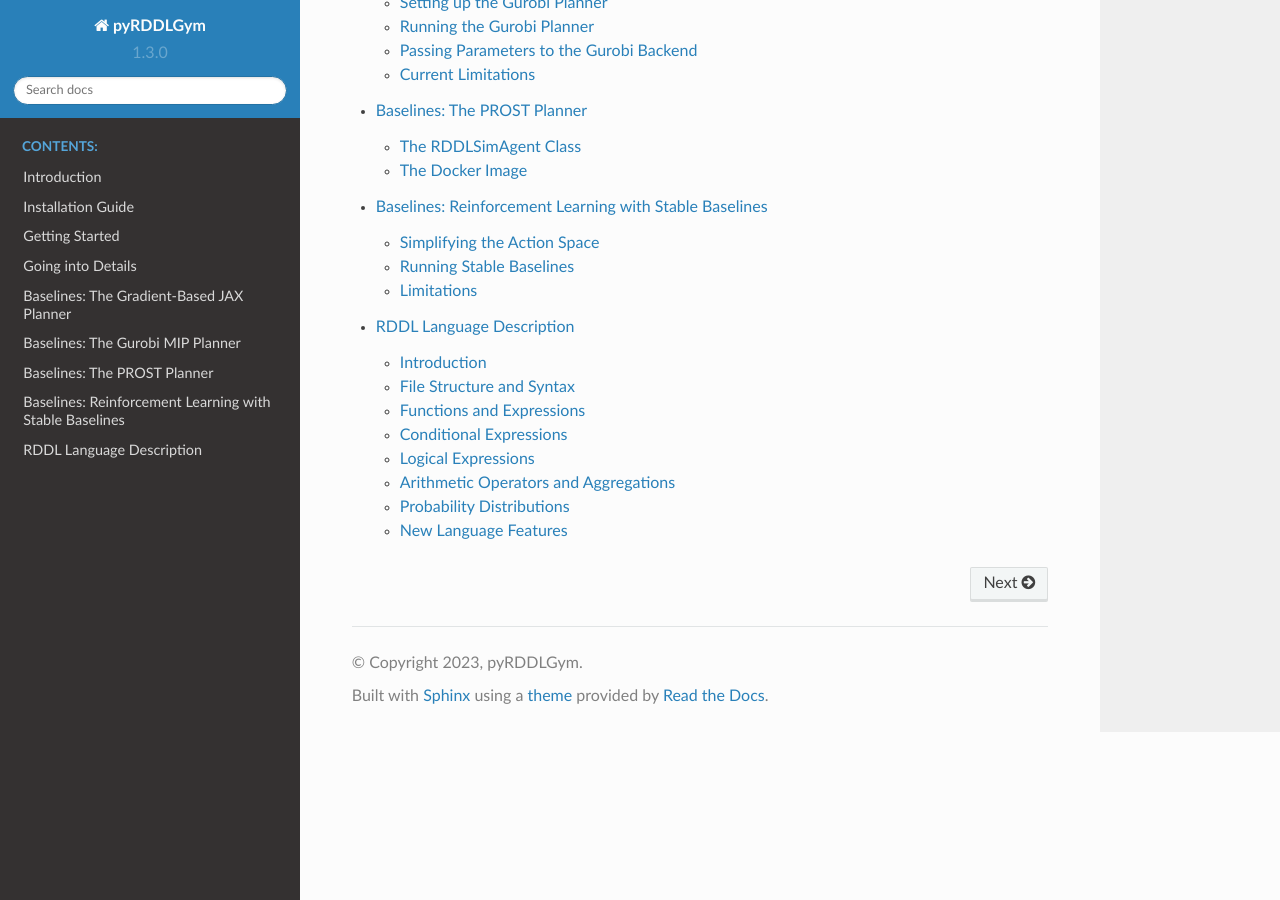
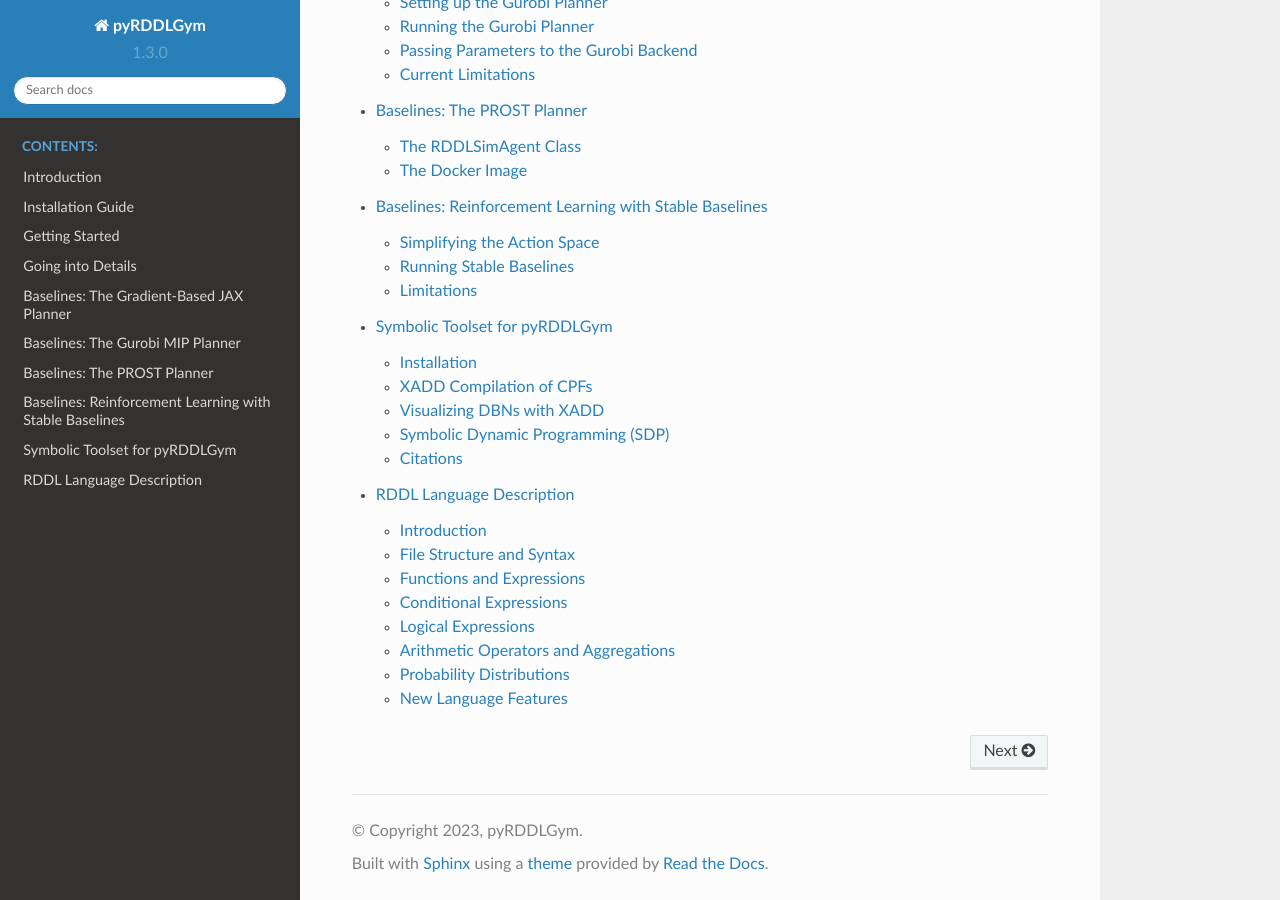
Before and after one commit to pyrddlgym-project/pyRDDLGym, a Sphinx documentation site: the page built from docs/index.rst, in a window 1280 px wide and 900 px high, scrolled down 1429 px. Built offline with Sphinx 7.4.7 and the Read the Docs theme 2.0.0, drawn with Linux system fonts in a browser that asks for light colours; part of the change alters nothing that is shown.

Commit message:
xadd doc

```diff
--- a/docs/index.rst
+++ b/docs/index.rst
@@ -17,4 +17,5 @@ Welcome to pyRDDLGym's documentation!
     gurobi
     prost
     sb
+    xadd
     rddl
--- /dev/null
+++ b/docs/xadd.rst
@@ -0,0 +1,435 @@
+Symbolic Toolset for pyRDDLGym
+##############################
+
+In this part, we provide explanations on the symbolic toolkits that you can use with `pyRDDLGym <https://github.com/pyrddlgym-project/pyRDDLGym>`_.
+Specifically, we provide the following:
+
+- :ref:`Symbolic compilation of CPFs <xadd-compilation-of-cpfs>` (conditional probability functions) in XADD (eXtended Algebraic Decision Diagram)
+
+- :ref:`Dynamic Bayes Net (DBN) visualization <dbn-visualization>`, allowing dependence analysis
+
+- Symbolic Dynamic Programming (SDP):
+
+  - :ref:`value-iteration`
+  - :ref:`policy-evaluation`
+
+These functionalities are available through the `pyRDDLGym-symbolic <https://github.com/pyrddlgym-project/pyRDDLGym-symbolic>`_ package.
+
+Installation
+************
+
+.. code-block:: bash
+
+    # Create and activate a new conda environment
+    conda create -n symbolic python     # Note: Python 3.12 won't work with Gurobi 10.
+    conda activate symbolic
+
+    # Install the xaddpy >= 0.2.5
+    pip install xaddpy
+
+    # Manually install pyRDDLGym >= 2.0.1
+    cd ~/path/to/pyRDDLGym
+    git checkout pyRDDLGym-v2-branch
+    pip install -e .
+
+    # (Optional) manually install rddlrepository-v2
+    # First, make sure you git cloned rddlrepository
+    # https://github.com/pyrddlgym-project/rddlrepository
+    cd ~/path/to/rddlrepository
+    git checkout v2-branch
+    pip install -e .
+
+    # Install Gurobipy (make sure you have a license)
+    python -m pip install gurobipy
+
+    # Finally, install pyRDDLGym_symbolic
+    cd ~/path/to/pyRDDLGym_symbolic
+    pip install -e .
+
+Installing pygraphviz
+=====================
+
+Step 1: Installing graphviz
+---------------------------
+
+1. For Ubuntu/Debian users, run the following command.
+
+.. code-block:: bash
+
+    sudo apt-get install graphviz graphviz-dev
+
+2. For Fedora and Red Hat systems, you can do as follows.
+
+.. code-block:: bash
+
+    sudo dnf install graphviz graphviz-devel
+
+3. For Mac users, you can use `brew` to install `graphviz`.
+
+.. code-block:: bash
+
+    brew install graphviz
+
+Unfortunately, we do not provide support for Windows systems, though you can refer to the `pygraphviz documentation <https://pygraphviz.github.io/documentation/stable/install.html>`_ for information.
+
+Step 2: Installing pygraphviz
+-----------------------------
+
+1. Linux systems
+
+.. code-block:: bash
+
+    pip install pygraphviz
+
+2. MacOS
+
+.. code-block:: bash
+
+    python -m pip install \
+        --global-option=build_ext \
+        --global-option="-I$(brew --prefix graphviz)/include/" \
+        --global-option="-L$(brew --prefix graphviz)/lib/" \
+        pygraphviz
+
+Note that due to the default installation location by `brew`, you need to provide some additional options for `pip` installation.
+
+.. _xadd-compilation-of-cpfs:
+
+XADD Compilation of CPFs
+************************
+
+XADD (eXtended Algebraic Decision Diagram) [Sanner at al., 2011] enables compact representation and operations with symbolic variables and functions. In fact, this data structure can be used to represent CPFs defined in a RDDL domain once it is grounded for a specific RDDL instance.
+
+We use the `xaddpy <https://github.com/jihwan-jeong/xaddpy>`_ package that provides a Python implementation of XADD (originally implemented in Java). To install the package, simply run the following:
+
+.. code-block:: bash
+
+    pip install xaddpy
+
+XADD compilation of the Wildfire domain
+=======================================
+
+In this article, we are going to walk you through how you can use `xaddpy` to compile a CPF of a grounded fluent into an XADD node.
+
+For example, let's look at the `Wildfire <https://ataitler.github.io/IPPC2023/wildfire.html>`_ instance of 3 x 3 locations.
+
+.. image:: ../Images/wildfire.gif
+    :width: 190px
+    :height: 190px
+    :align: center
+
+Once the CPFs are grounded for this instance, we can see that the values of the non-fluents will simplify the CPFs. For instance, the neighboring cells of the `(x1, y1)` location are `(x1, y2)`, `(x2, y1)`, and `(x2, y2)`; hence, `burning'(x1, y1)` should only depend on the states of these neighbors --- plus `(x1, y1)` itself --- but none others.
+
+Once you compile the CPFs of this instance into an XADD, you can actually see this structure easily. In other words, XADD compilation reveals the DBN dependency structures of different variables, which we also explain below.
+
+To run the XADD compilation, we first need to import the domain and instance files. Then, we instantiate the `RDDLModelXADD` class with the grounded CPFs given by the `RDDLGrounder` object. The `RDDLModelXADD` has the method called `compile` which will compile the pyRDDLGym `Expression` objects to `XADD` nodes.
+
+You can find an example run script from `pyRDDLGym_symbolic/examples/run_xadd_compilation.py <pyRDDLGym_symbolic/examples/run_xadd_compilation.py>`_.
+
+A nice way to interpret the resulting XADD may be to visualize it as a graph.
+You can do this by calling the `save_graph` method of the `XADD` object.
+
+.. code-block:: python
+
+    # This is the object that has compiled XADD nodes
+    xadd_model = RDDLModelXADD(...)
+
+    # RDDLModelXADD.context is the XADD context object that
+    # handles all operations and stores all the nodes
+    xadd_model.context.save_graph(
+        xadd_model.cpfs["burning___x1__y1'"],
+        file_name="Wildfire/burning___x1__y1"
+    )
+
+Here's the `result <https://github.com/pyrddlgym-project/pyRDDLGym-symbolic/blob/main/assets/burning___x1__y1.pdf>`_:
+
+.. image:: ../Images/burning___x1__y1.png
+    :width: 500px
+    :height: 300px
+    :align: center
+
+If the figure is too small to comprehend, you can click the link above to check out the XADD graph. Notice that the leaf nodes contain either a Boolean value or a real value. This is the case when you pass `reparam=False` to the `RDDLModelXADD` class constructor. Otherwise, you'll see the Bernoulli variables in the CPFs reparameterized using uniform random variables. When we don't reparameterize, the leaf nodes show the Bernoulli probability values.
+
+How will the graph look like for `out-of-fuel'(x1, y1)` variable? Here's the result of `context.save_graph(model_xadd.cpfs["out-of-fuel_x1_y1'"], file_name="out_of_fuel_x1_y1")`:
+
+.. image:: ../Images/out_of_fuel___x1__y1.png
+    :width: 300px
+    :height: 150px
+    :align: center
+
+Very neat!
+
+XADD compilation of a domain with mixed continuous / discrete variables
+=======================================================================
+
+Although the Wildfire example nicely shows how XADD can be used to represent the CPFs of the domain, it only contains Boolean variables. In this part, we will show another example domain that has continuous fluents.
+
+The domain we want to look at is the `UAV mixed <https://ataitler.github.io/IPPC2023/uav.html>`_ domain, whose definition is provided `here <pyRDDLGym_symbolic/examples/files/UAV/Mixed/domain.rddl>`_.
+
+If we follow the same procedure described above for the Wildfire domain with the domain name being replaced by `'UAV/Mixed'`, then we can compile the domain/instance in XADD. The overall DBN (dynamic Bayes net) structure of this instance is shown below.
+
+Specifically, let's print out the CPF of `vel'(?a1)`, which is
+
+.. code-block:: none
+
+    ( [-1 + set_acc___a1 <= 0]
+            ( [1 + set_acc___a1 <= 0]
+                    ( [-0.1 + vel___a1 <= 0]
+                            ( [0] )
+                            ( [-0.1 + vel___a1] )
+                    )
+                    ( [set_acc___a1 + 10*vel___a1 <= 0]
+                            ( [0] )
+                            ( [0.1*set_acc___a1 + vel___a1] )
+                    )
+            )
+            ( [0.1 + vel___a1 <= 0]
+                    ( [0] )
+                    ( [0.1 + vel___a1] )
+            )
+    )
+
+When visualized with `pygraphviz`, we get the following:
+
+.. image:: ../Images/vel___a1.png
+    :width: 300px
+    :height: 208px
+    :align: center
+
+In this case, you can see that the decision nodes have linear inequality expressions instead of a Boolean decision. As for the function values at the leaf nodes, they are also linear expressions. `xaddpy` package can also handle arbitrary nonlinear decisions and function values using SymEngine/SymPy under the hood.
+
+Now, you can go ahead and use this functionality to analyze a given RDDL instance!
+
+.. _dbn-visualization:
+
+Visualizing DBNs with XADD
+**************************
+
+Next, we can now go ahead and draw DBN diagrams of various RDDL domain/instances. As a running example, we show how you can visualize a `Wildfire <https://ataitler.github.io/IPPC2023/wildfire.html>`_ instance as defined in `pyRDDLGym_symbolic/examples/files/Wildfire <pyRDDLGym_symbolic/examples/files/Wildfire/domain.rddl>`_.
+
+If you want to run an example code and follow the steps for better understanding, please take a look at the `run_dbn_visualization.py <pyRDDLGym_symbolic/examples/run_dbn_visualization.py>`_ file.
+
+Instantiate RDDL2Graph object
+=============================
+
+Firstly, you can instantiate a `RDDL2Graph` object by specifying the domain, instance, and some other parameters.
+
+.. code-block:: python
+
+    from pyRDDLGym_symbolic.core.visualizer import RDDL2Graph
+
+    domain = 'Wildfire'
+    domain_file = f'pyRDDLGym_symbolic/examples/files/{domain}/domain.rddl'
+    instance_file = f'pyRDDLGym_symbolic/examples/files/{domain}/instance0.rddl'
+
+    r2g = RDDL2Graph(
+        domain=domain,
+        domain_file=domain_file,
+        instance_file=instance_file,
+        directed=True,
+        strict_grouping=True,
+    )
+
+Then, you can visualize the corresponding DBN by calling
+
+.. code-block:: python
+
+    r2g.save_dbn(file_name='Wildfire')
+
+which will save a file named `Wildfire_inst_0.pdf` to `./tmp/Wildfire`. Additionally, you can check the `Wildfire_inst_0.txt` file which records grounded fluent names and their parents in the DBN.
+
+The output of the function call looks like `this <https://github.com/pyrddlgym-project/pyRDDLGym-symbolic/blob/main/assets/Wildfire_inst_0.pdf>`_.
+
+You can also specify a single fluent and/or a ground fluent that you are interested in for visualization. For example,
+
+.. code-block:: python
+
+    r2g.save_dbn(file_name='Wildfire', fluent='burning', gfluent='x1__y1', file_type='png')
+
+will output the following graph:
+
+.. image:: ../Images/Wildfire_burning_x1__y1_inst_0.png
+    :alt: Wildfire Burning (x1, y1)
+
+Nice! You can see from this diagram that the next state transition of the burning state at (x1, y1) only depends on 6 grounded variables (i.e., whether neighboring cells are burning; whether this location is out of fuel; whether the put-out action has been taken).
+
+To give you a taste of another example, here's the DBN visualization of the `Power Generation instance <https://ataitler.github.io/IPPC2023/powergen.html>`_, in which intermediate variables are placed in the middle column:
+
+.. image:: ../Images/PowerGen_inst_0.png
+    :alt: Power Generation
+
+Symbolic Dynamic Programming (SDP)
+**********************************
+
+.. _value-iteration:
+
+Value Iteration (VI)
+====================
+
+With the `run_vi.py <pyRDDLGym_symbolic/examples/run_vi.py>`_ file, you can run a value iteration solver.
+
+Here, we provide a detailed dissection of the run script.
+
+First, we compile a given RDDL domain/instance to XADD. This step follows the same procedure as in the examples above, so we skip it here.
+
+Constructing the MDP problem with the associated XADD model
+------------------------------------------------------------
+
+.. code-block:: python
+
+        mdp_parser = Parser()
+        mdp = mdp_parser.parse(
+            xadd_model,
+            xadd_model.discount,
+            concurrency=rddl_ast.instance.max_nondef_actions,
+            is_linear=args.is_linear,
+            include_noop=not args.skip_noop,
+            is_vi=True,
+        )
+
+Then, in lines 46 - 54, we instantiate an `MDPParser` object that has the `parse` method, which interprets the XADD RDDL model and construct some necessary attributes, like CPFs and such.
+
+Some important operations that happen within the parser are as follows:
+
+- **Bound analysis on continuous variables (lines 50-57 and lines 102-105):**
+
+.. code-block:: python
+
+    # Configure the bounds of continuous states.
+    cont_s_vars = set()
+    for s in model.state_fluents:
+        if model.variable_ranges[s] != 'real':
+            continue
+        cont_s_vars.add(model.ns[s])
+    cont_state_bounds = self.configure_bounds(mdp, model.invariants, cont_s_vars)
+    mdp.cont_state_bounds = cont_state_bounds
+    ...
+    ...
+    # Configure the bounds of continuous actions.
+    if len(mdp.cont_a_vars) > 0:
+        cont_action_bounds = self.configure_bounds(mdp, model.preconditions, mdp.cont_a_vars)
+        mdp.cont_action_bounds = cont_action_bounds
+
+Here, the parser has a method called `configure_bounds` in which we perform the analysis on bounds of continuous variables. Specifically, the bound information has to be provided in `state-invariants` and `action-preconditions` blocks of the original RDDL domain file. If no bounds are provided for a variable, we assume `[-inf, inf]` as its bounds.
+
+Once configured, this bound information is then updated to the `XADD` context object such that each continuous symbolic variable is associated with its upper and lower bounds.
+
+- **Handling of concurrent boolean actions (lines 75 - 90)**
+
+.. code-block:: python
+
+    # Add concurrent actions for Boolean actions.
+    if is_vi:
+        # Need to consider all combinations of boolean actions.
+        # Note: there's always an implicit no-op action with which
+        # none of the boolean actions are set to True.
+        total_bool_actions = tuple(
+            _truncated_powerset(
+                bool_actions,
+                mdp.max_allowed_actions,
+                include_noop=include_noop,
+        ))
+        for actions in total_bool_actions:
+            names = tuple(a.name for a in actions)
+            symbols = tuple(a.symbol for a in actions)
+            action = BActions(names, symbols, model)
+            mdp.add_action(action)
+
+This part is where we handle concurrent actions, specifically for Value Iteration. Here we have a few modeling assumptions. First, continuous actions will always be concurrent, so we only specifically handle concurrent Boolean actions. Second, we provide an option to either use or not use a `no-op` action, which sets all Boolean action values to `False`.
+
+Now, let's say we have 2 Boolean actions: `move___a1` and `pick___a1`. When the concurrency is set to `1` and we allow the `noop` action, then we'll have the following Boolean actions:
+
+- `noop` (i.e., `{move___a1: False, pick___a1: False}`)
+- `{move___a1: True, pick___a1: False}`
+- `{move___a1: False, pick___a1: True}`
+
+On the other hand, if the concurrency is set to `2`, then we will have the following concurrent Boolean actions:
+
+- `noop` (i.e., `{move___a1: False, pick___a1: False}`)
+- `{move___a1: True, pick___a1: False}`
+- `{move___a1: False, pick___a1: True}`
+- `{move___a1: True, pick___a1: True}`
+
+That is, the concurrency value specifies the maximum number of Boolean actions that can be taken at each time step, so we should consider all possible combinations, which is done by the `_truncated_powerset` helper function.
+
+We define a class `BActions` that can handle any of these concurrent actions. More importantly, the class implements a `restrict` method in which we restrict a given XADD with the associated action values.
+
+- Constructing the full CPFs for Boolean next state and interm variables (line 114)
+
+By calling `mdp.update(is_vi=is_vi)`, we update the CPFs of Boolean next state and interm variables to fully consider `P(b'=0|...)`. This is a necessary step as in the RDDL file, we have only specified the probability of a Boolean variable being `True`. Also, the `update` method links updated CPFs with each action.
+
+Solving the MDP
+---------------
+
+Finally, we call `vi_solver.solve()` which will perform SDP to obtain the optimal symbolic value function.
+
+Notice that the `solve` method is shared by the `ValueIteration` and `PolicyEvaluation` solvers; hence, it's defined in base.py. The method will return the integer ID of the optimal value function at a set iteration number.
+
+.. _policy-evaluation:
+
+Policy Evaluation (PE)
+======================
+
+With the `run_pe.py <pyRDDLGym_symbolic/examples/run_pe.py>`_ file, you can run a policy evaluation solver.
+
+The script is exactly the same as `run_vi.py` until the XADD RDDL model compilation is done. Then, a slight difference of PE from VI is what we pass to the `MDPParser.parse` function.
+
+.. code-block:: python
+
+    mdp = mdp_parser.parse(
+            xadd_model,
+            xadd_model.discount,
+            concurrency=rddl_ast.instance.max_nondef_actions,
+            is_linear=args.is_linear,
+            is_vi=False,
+        )
+
+In PE, we do not have to specify the maximum concurrency value to the parser as that should be implicitly determined by the given policy. Instead, we set `is_vi=False` such that we do not create `BActions` objects.
+
+Then, in lines 56 - 62, we instantiate a `PolicyParser` object and parse the policy provided in a json format, specified by the argument `--policy_fpath`. An example policy json file looks like the following (`p1.json <pyRDDLGym_symbolic/examples/files/RobotLinear_1D/policy/p1.json>`_):
+
+.. code-block:: json
+
+    {
+        "action-fluents": ["a"],
+        "a": "pyRDDLGym_symbolic/examples/files/RobotLinear_1D/policy/a.xadd"
+    }
+
+A policy json file should have the following field:
+
+- "action-fluents": a list of grounded action variable names.
+
+Then, it should be followed by "action-name": "file path" pairs for all actions specified in "action-fluents". This json file should specify the file path of each and every action fluent of a given problem; otherwise, an assertion error will occur from the parser.
+
+The value of one action variable points to the file path where the XADD of that action is defined. The `PolicyParser` will read in the XADD and perform some checks (e.g., type and dependency checks). Check out the comments in the `policy_parser.py <pyRDDLGym_symbolic/mdp/policy_parser.py>`_ file for more detailed information.
+
+Assertion for concurrency
+-------------------------
+
+The `PolicyParser` class implements an assertion that in the entire state space no more than the set `concurrency` number of Boolean actions can be set to `True`. Check out the `_assert_concurrency` method in lines 153 - 175 of `policy_parser.py <pyRDDLGym_symbolic/mdp/policy_parser.py>`_.
+
+Substitution of the policy into CPFs and reward function
+---------------------------------------------------------
+
+A unique step in PE is where we substitute in the policy XADDs into the CPFs and the reward function. See lines 20 - 58 of `pe.py <pyRDDLGym_symbolic/solver/pe.py>`_. Note how we handle the continuous and Boolean action variables differently.
+
+Once all the CPFs and reward function are restricted with the given policy XADDs, the remaining steps are identical to VI, except that we do not have to iterate over actions as they have all been already incorporated into CPFs.
+
+Citations
+*********
+
+If you use the code provided in this repository, please use the following bibtex for citation:
+
+.. code-block:: bibtex
+
+    @InProceedings{pmlr-v162-jeong22a,
+      title =         {An Exact Symbolic Reduction of Linear Smart {P}redict+{O}ptimize to Mixed Integer Linear Programming},
+      author =       {Jeong, Jihwan and Jaggi, Parth and Butler, Andrew and Sanner, Scott},
+      booktitle =     {Proceedings of the 39th International Conference on Machine Learning},
+      pages =         {10053--10067},
+      year =         {2022},
+      volume =         {162},
+      series =         {Proceedings of Machine Learning Research},
+      month =         {17--23 Jul},
+      publisher =    {PMLR},
+    }
```
Also changed, not shown: Images/PowerGen_inst_0.png (added), Images/Wildfire_burning_x1__y1_inst_0.png (added), Images/burning___x1__y1.png (added), Images/out_of_fuel___x1__y1.png (added), Images/vel___a1.png (added).
